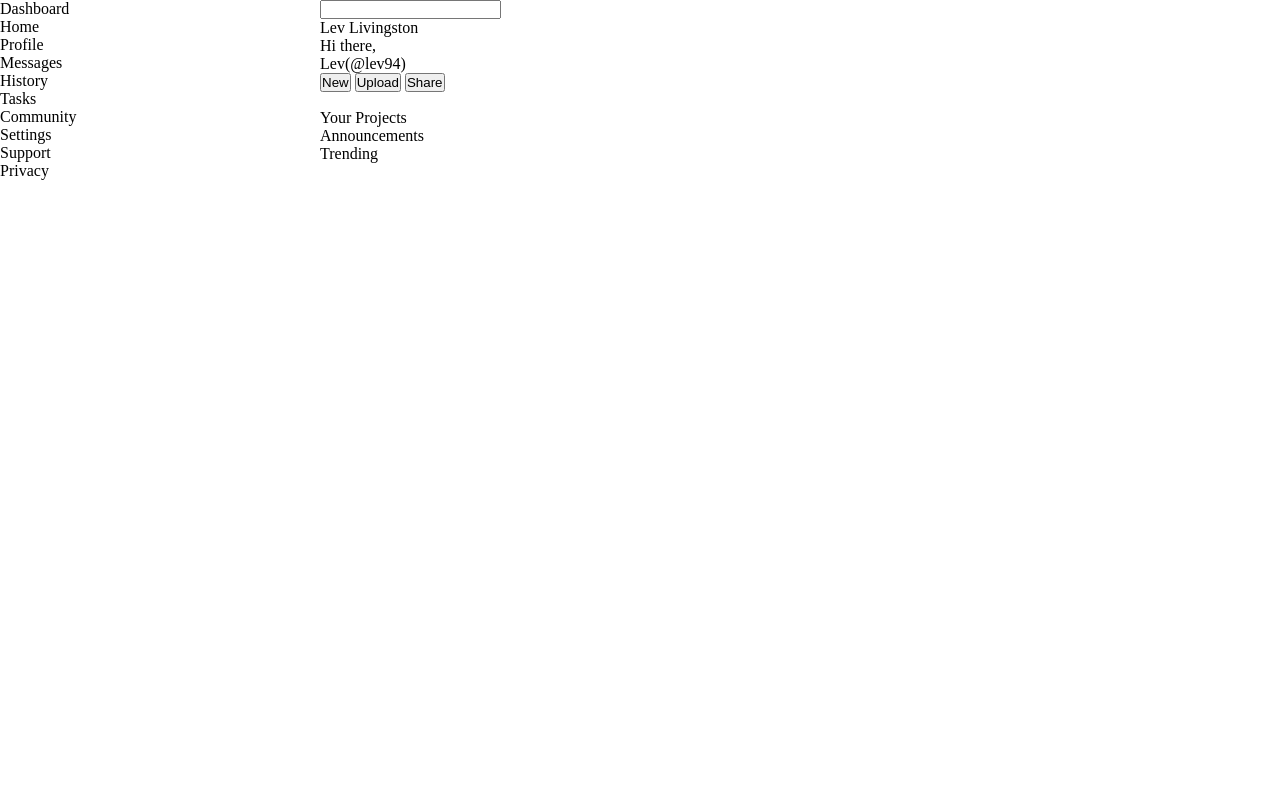
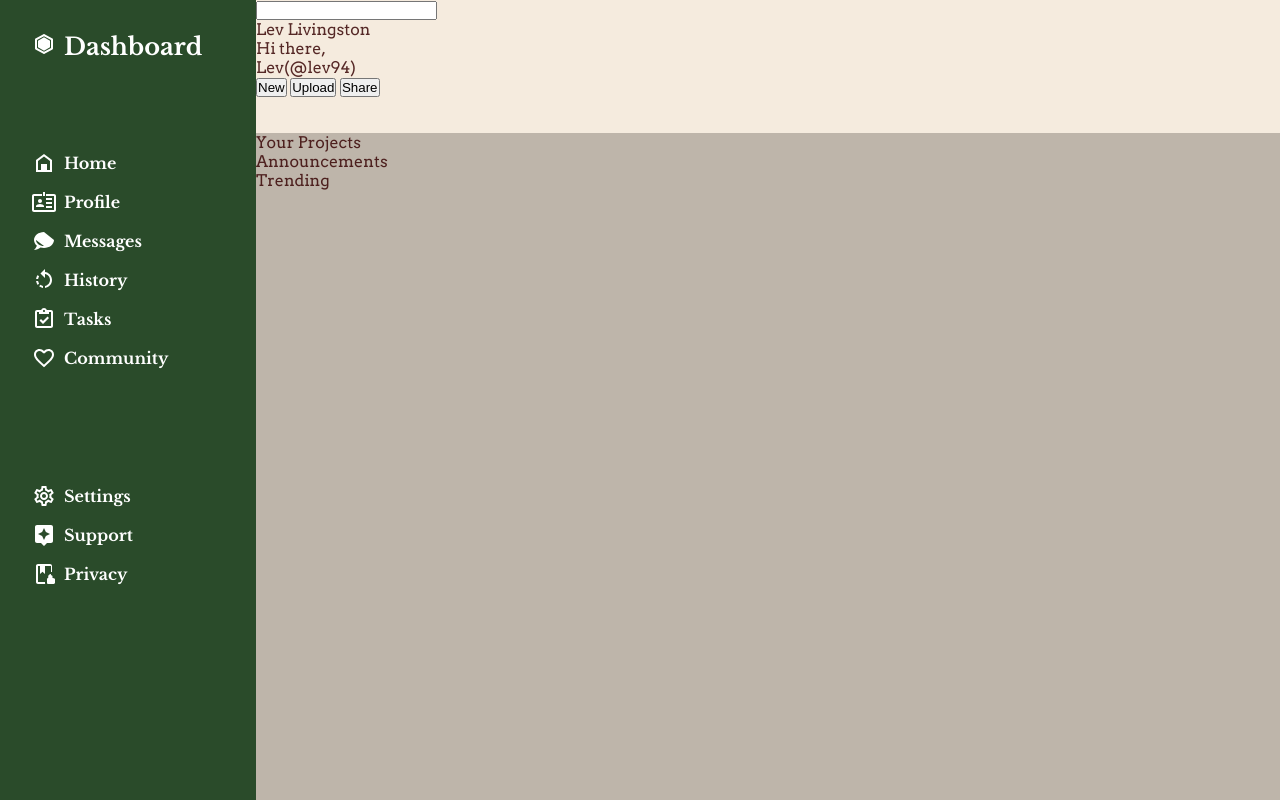
Before and after one commit to viiiofpentacles/admin-dashboard, a plain HTML site: page index.html in a window 1280 px wide. Drawn offline with Linux system fonts and the light colour scheme.

Commit message:
Updated sidebar

```diff
--- a/index.html
+++ b/index.html
@@ -10,24 +10,35 @@
 <body>
 <div id="container">
     <div id="sidebar">
+        <div class="dashboard-title">
+        <img src="icons/hexagon-slice-6.svg">
         <div class="title">Dashboard</div>
-            <div class="menu">
+        </div>
+        <div class="menu">
                 <ul>
+                    <img src="icons/home-variant-outline.svg">
                     <li>Home</li>
+                    <img src="icons/badge-account-horizontal-outline.svg">
                     <li>Profile</li>
+                    <img src="icons/chat-processing-outline.svg">
                     <li>Messages</li>
+                    <img src="icons/rotate-left.svg">
                     <li>History</li>
+                    <img src="icons/clipboard-check-outline.svg">
                     <li>Tasks</li>
+                    <img src="icons/cards-heart-outline.svg">
                     <li>Community</li>
                 </ul>
-
-            <div class="menu-2">
+        </div>
+        <div class="menu-2">
                 <ul>
+                    <img src="icons/cog-outline.svg">
                     <li>Settings</li>
+                    <img src="icons/assistant.svg">
                     <li>Support</li>
+                    <img src="icons/book-lock-outline.svg">
                     <li>Privacy</li>
                 </ul>
-            </div>
         </div>
     </div>
 
--- a/style.css
+++ b/style.css
@@ -1,22 +1,68 @@
+@font-face {
+    font-family: Libre Baskerville-Bold;
+    src: url(fonts/LibreBaskerville-Bold.ttf) format("truetype");
+}
+
+@font-face {
+    font-family: Arvo;
+    src: url(fonts/Arvo-Regular.ttf) format("truetype");
+}
+
 * {
     margin: 0;
     padding: 0;
 }
 
+ul>li {
+    list-style-type: none;
+}
+
 #container {
     display: grid;
-    grid-template-columns: 1fr 3fr;
+    grid-template-columns: 1fr 4fr;
+    grid-template-rows: 1fr 5fr;
+    height: 100vh;
 }
 
 #sidebar {
+    background-color: rgb(42, 75, 42);
+    font-family: Libre Baskerville-Bold, serif;
+    color: white;
+    padding: 2rem;
     grid-column: 1 / 2;
     grid-row: 1 / 3;
+    display: grid;
+    grid-template-rows: 1fr 4fr 4fr;
+    gap: 3rem;
+}
+
+.dashboard-title {
+    font-size: 1.5rem;
+    display: grid;
+    grid-template-columns: 1fr 5fr;
+}
+
+.menu>ul,
+.menu-2>ul {
+    display: grid;
+    grid-template-columns: 1fr 5fr;
+    gap: 15px 0px;
+    align-items: center;
 }
 
 #header {
+    background-color: rgb(245, 235, 222);
     grid-column: 2 / 3;
 }
 
 #main-content {
+    background-color: rgb(190, 181, 170);
     grid-column: 2 / 3;
 }
+
+#header,
+#main-content {
+    font-family: Arvo;
+    font-size: 1rem;
+    color: rgba(59, 8, 8, 0.863);
+}
```
Also changed, not shown: fonts/Arvo-Bold.ttf (added), fonts/Arvo-BoldItalic.ttf (added), fonts/Arvo-Italic.ttf (added), fonts/Arvo-Regular.ttf (added), fonts/LibreBaskerville-Bold.ttf (added), fonts/OFL.txt (added), icons/assistant.svg (added), icons/badge-account-horizontal-outline.svg (added), icons/book-lock-outline.svg (added), icons/cards-heart-outline.svg (added), icons/chat-processing-outline.svg (added), icons/clipboard-check-outline.svg (added), icons/cog-outline.svg (added), icons/hexagon-slice-6.svg (added), 2 more files.
